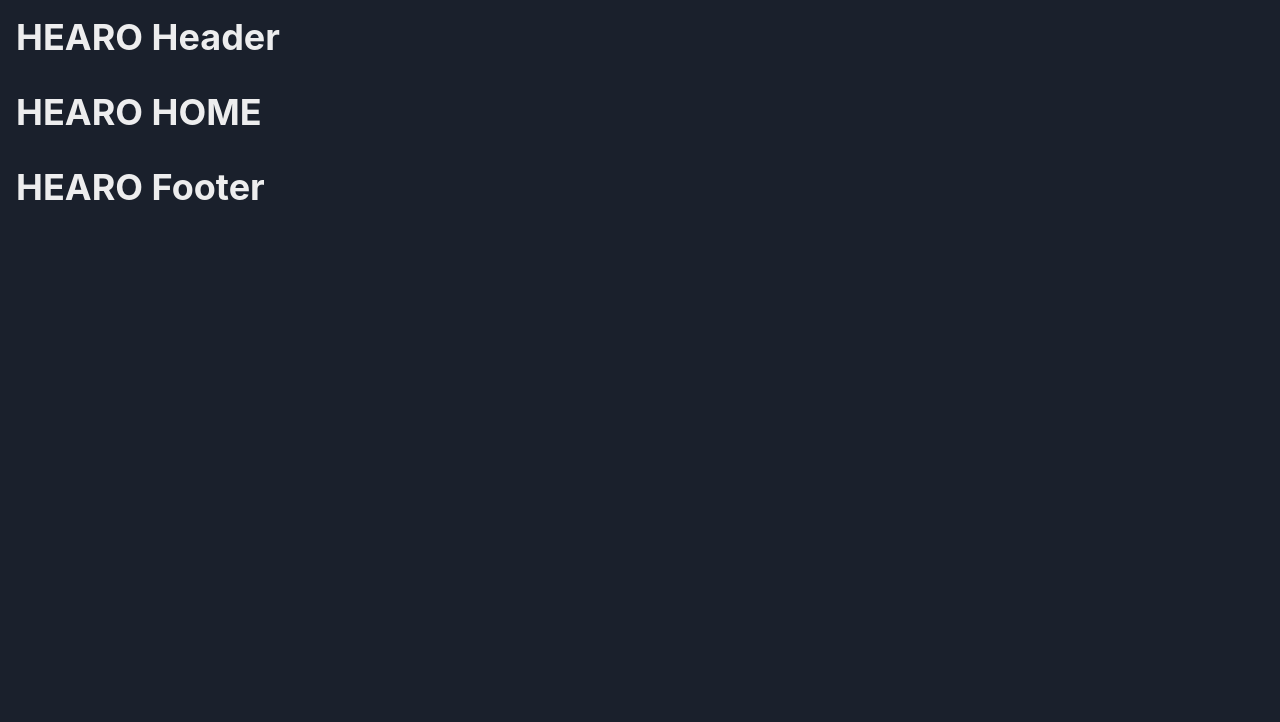
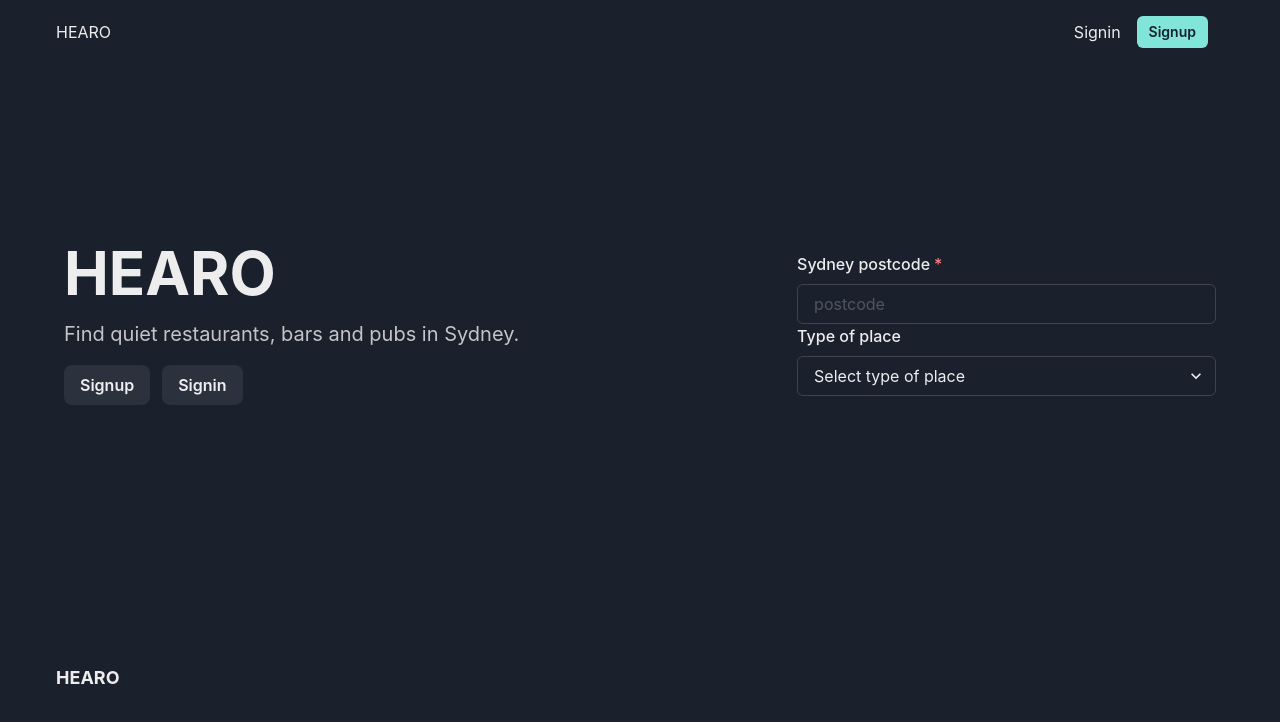
Before and after one commit to michellewatts20000/hearo, a React (Create React App) app in the folder client/: page / in a window 1280 px wide. Shown: the top 722 px of the page. Built offline with nearby package versions, Linux system fonts and the light colour scheme.

Commit message:
installing chakra and setting it up

```diff
--- a/client/package.json
+++ b/client/package.json
@@ -3,6 +3,7 @@
   "version": "0.1.0",
   "private": true,
   "dependencies": {
+    "@chakra-ui/icons": "^1.0.14",
     "@chakra-ui/react": "^1.6.5",
     "@testing-library/jest-dom": "^5.14.1",
     "@testing-library/react": "^11.2.7",
--- a/client/src/App.js
+++ b/client/src/App.js
@@ -3,21 +3,27 @@ import {
   BrowserRouter as Router,
   Route
 } from "react-router-dom"
-
+import { Flex } from '@chakra-ui/layout';
 import Home from "./pages/Home";
 import Login from "./pages/Login";
 import Signup from "./pages/Signup";
-import Header from './components/Header';
+import Header from './components/Header/Header';
 import Footer from './components/Footer';
 
 function App() {
   return (
   <Router>
+     <Flex
+      direction="column"
+      maxW={{ xl: "1200px" }}
+      m="0 auto"
+    >
   <Header />
         <Route exact path="/" component={Home} />
         <Route exact path="/login" component={Login} />
         <Route exact path="/signup" component={Signup} />
     <Footer />
+    </Flex>
     </Router>
   );
 }
--- a/client/src/components/Footer.js
+++ b/client/src/components/Footer.js
@@ -1,6 +1,6 @@
 import React from 'react';
 import { Flex } from '@chakra-ui/layout';
-import { Heading } from '@chakra-ui/react';
+import { Text } from '@chakra-ui/react';
 
 const Footer = () => {
 
@@ -8,7 +8,9 @@ const Footer = () => {
 
 <Flex align="center" justify="space-between" wrap="wrap" w="100%" p={4}>
 
-<Heading>HEARO Footer</Heading>
+ <Text fontSize="lg" fontWeight="bold">
+                HEARO
+            </Text>
 
 </Flex>
 
--- a/client/src/components/Header.js
+++ /dev/null
@@ -1,23 +0,0 @@
-import React from 'react';
-import { Flex } from '@chakra-ui/layout';
-import { Heading } from '@chakra-ui/react';
-
-const Header = () => {
-
-    return (
-
-<Flex align="center" justify="space-between" wrap="wrap" w="100%" p={4}>
-
-<Heading>HEARO Header</Heading>
-
-</Flex>
-
-
-    );
-
-};
-
-
-
-
-export default Header;
--- /dev/null
+++ b/client/src/components/Header/Header.js
@@ -0,0 +1,73 @@
+import React from 'react';
+import {
+  Box,
+  Flex,
+  HStack,
+  IconButton,
+  Link,
+  Button,
+  Menu,
+  MenuList,
+  MenuItem,
+  MenuDivider,
+  useDisclosure,
+} from '@chakra-ui/react';
+import { HamburgerIcon, CloseIcon } from '@chakra-ui/icons';
+
+
+
+
+export default function Header() {
+  const { isOpen, onOpen, onClose } = useDisclosure();
+
+    return (
+    <>
+      <Box px={4}>
+        <Flex h={16} alignItems={'center'} justifyContent={'space-between'}>
+          <IconButton
+            size={'md'}
+            icon={isOpen ? <CloseIcon /> : <HamburgerIcon />}
+            aria-label={'Open Menu'}
+            display={{ md: 'none' }}
+            onClick={isOpen ? onClose : onOpen}
+          />
+          <HStack spacing={8} alignItems={'center'}>
+            <Box>HEARO</Box>
+
+          </HStack>
+          <Flex alignItems={'center'}>
+                <Link
+              variant={'solid'}
+              colorScheme={'teal'}
+              size={'sm'}
+              mr={4}>
+              Signin</Link>
+            <Button
+              variant={'solid'}
+              colorScheme={'teal'}
+              size={'sm'}
+              mr={4}>
+              Signup
+            </Button>
+
+            <Menu>
+
+              <MenuList>
+                <MenuItem>Link 1</MenuItem>
+                <MenuItem>Link 2</MenuItem>
+                <MenuDivider />
+                <MenuItem>Link 3</MenuItem>
+              </MenuList>
+            </Menu>
+          </Flex>
+        </Flex>
+
+        {isOpen ? (
+          <Box pb={4} display={{ md: 'none' }}>
+
+          </Box>
+        ) : null}
+      </Box>
+    </>
+  );
+}
--- a/client/src/components/Place.js
+++ b/client/src/components/Place.js
@@ -0,0 +1 @@
+import React from 'react';
--- a/client/src/pages/Home.js
+++ b/client/src/pages/Home.js
@@ -1,21 +1,90 @@
 import React from 'react';
-import { Flex } from '@chakra-ui/layout';
-import { Heading } from '@chakra-ui/react';
+import { Flex, Heading, Button, Link, Box, Stack, Center, FormControl, FormLabel, Input, Select } from '@chakra-ui/react';
 
 const Home = () => {
 
     return (
+    <Flex
+      align="center"
+      justify={{ base: "center", md: "space-around", xl: "space-between" }}
+      direction={{ base: "column-reverse", md: "row" }}
+      wrap="no-wrap"
+      minH="65vh"
+      px={6}
+      mb={16}
+    >
+      <Stack
+        spacing={4}
+        w={{ base: "80%", md: "70%" }}
+        align={["center", "center", "flex-start", "flex-start"]}
+      >
+        <Heading
+          as="h1"
+          size={"3xl"}
+          fontWeight="bold"
+          textAlign={["center", "center", "left", "left"]}
+        >
+          HEARO
+        </Heading>
 
-<Flex align="center" justify="space-between" wrap="wrap" w="100%" p={4}>
+        <Heading
+          as="h2"
+          size="md"
+          opacity="0.8"
+          fontWeight="normal"
+          lineHeight={1.5}
+          textAlign={["center", "center", "left", "left"]}
+        >
+      Find quiet restaurants, bars and pubs in Sydney.
+        </Heading>
+        <Center>
+          <Link>
+              <Button
+                borderRadius="8px"
+                py="4"
+                px="4"
+                lineHeight="1"
+                size="md"
+                mr="3"
+              >
+        Signup
+              </Button>
 
-<Heading>HEARO HOME</Heading>
+          </Link>
+          <Link>
+              <Button
+                borderRadius="8px"
+                py="4"
+                px="4"
+                lineHeight="1"
+                size="md"
+              >
+          Signin
+              </Button>
 
-</Flex>
+          </Link>
+        </Center>
+      </Stack>
+
+      <Box w={{ base: "70%", sm: "50%", md: "40%" }} mb={{ base: 12, md: 0 }}>
+       <FormControl id="first-name" isRequired>
+  <FormLabel>Sydney postcode</FormLabel>
+  <Input placeholder="postcode" />
+</FormControl>
+<FormControl id="place">
+  <FormLabel>Type of place</FormLabel>
+  <Select placeholder="Select type of place">
+    <option>Restaurant</option>
+    <option>Bar</option>
+    <option>Pub</option>
+  </Select>
+</FormControl>
+      </Box>
+    </Flex>
+  );
+}
 
 
-    );
-
-};
 
 
 
--- a/client/src/pages/Signup.js
+++ b/client/src/pages/Signup.js
@@ -1,6 +1,5 @@
 import React from 'react';
-import { Flex } from '@chakra-ui/layout';
-import { Heading } from '@chakra-ui/react';
+import { Heading, Flex } from '@chakra-ui/react';
 
 const Signup = () => {
 
```
Also changed, not shown: client/src/components/Header/Navigation.js (added), 1 other file (tests, documents, lock files or other folders).
